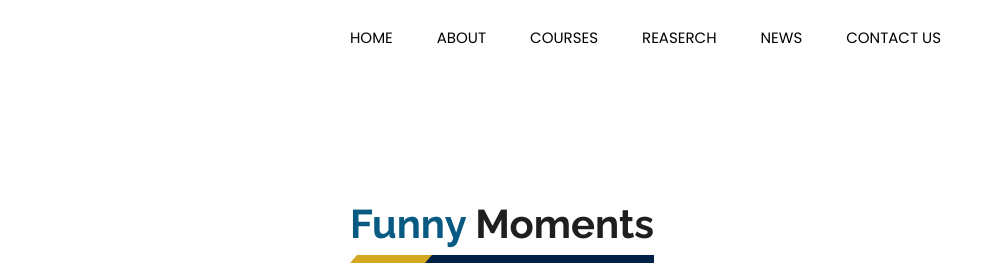
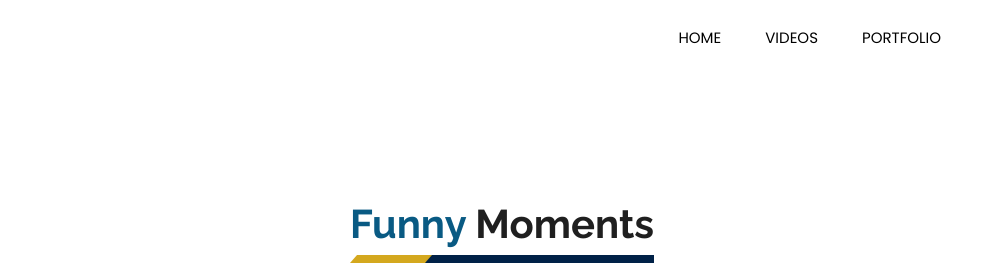
Before and after one commit to rafisgithub/we-are-friends, a plain HTML site: page blog.html in a window 1280 px wide. Shown: the top 280 px of the page, 138-1120 px from the left. Drawn offline with Linux system fonts and the light colour scheme.

Commit message:
some changes

```diff
--- a/blog.html
+++ b/blog.html
@@ -60,12 +60,9 @@
                 </button>
                 <div class="collapse navbar-collapse justify-content-end" id="navbar-wd">
                     <ul class="navbar-nav">
-                        <li><a class="nav-link active" href="index.html">Home</a></li>
-                        <li><a class="nav-link" href="about.html">About</a></li>
-                        <li><a class="nav-link" href="courses.html">Courses</a></li>
-                        <li><a class="nav-link" href="reaserch.html">Reaserch</a></li>
-						<li><a class="nav-link" href="news.html">News</a></li>
-						<li><a class="nav-link" href="contact.html">Contact us</a></li>
+						<li><a class="nav-link active" href="index.html">Home</a></li>
+                        <li><a class="nav-link" href="blog.html">videos</a></li>
+						<li><a class="nav-link" href="contact.html">portfolio</a></li>
                     </ul>
                 </div>
                 <div class="search-box">
```
Also changed, not shown: contact.html (+2 -5 lines), index.html (+1 -3 lines).
